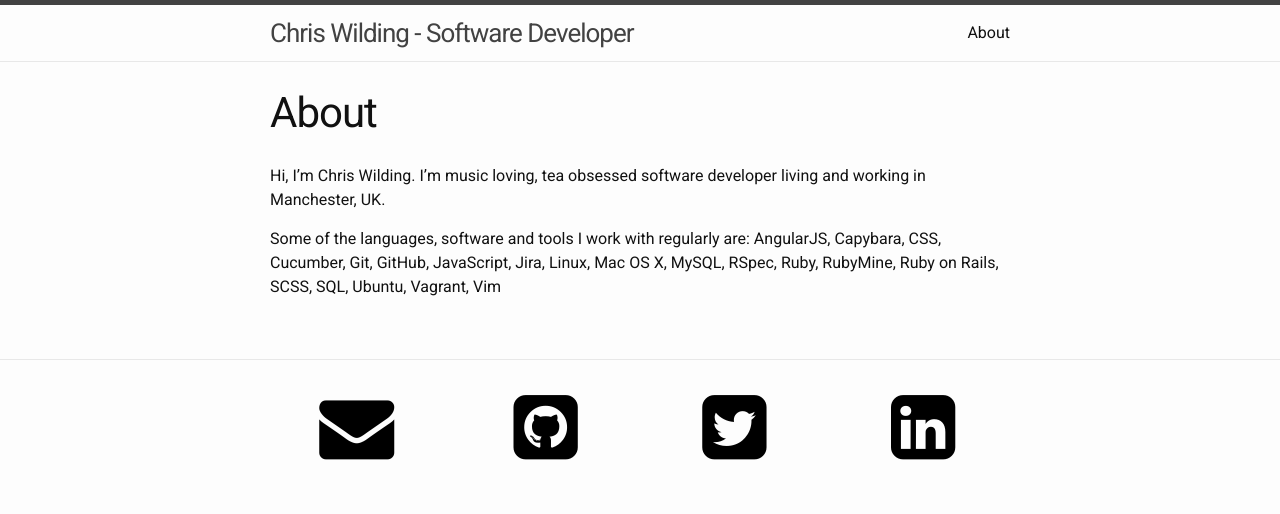
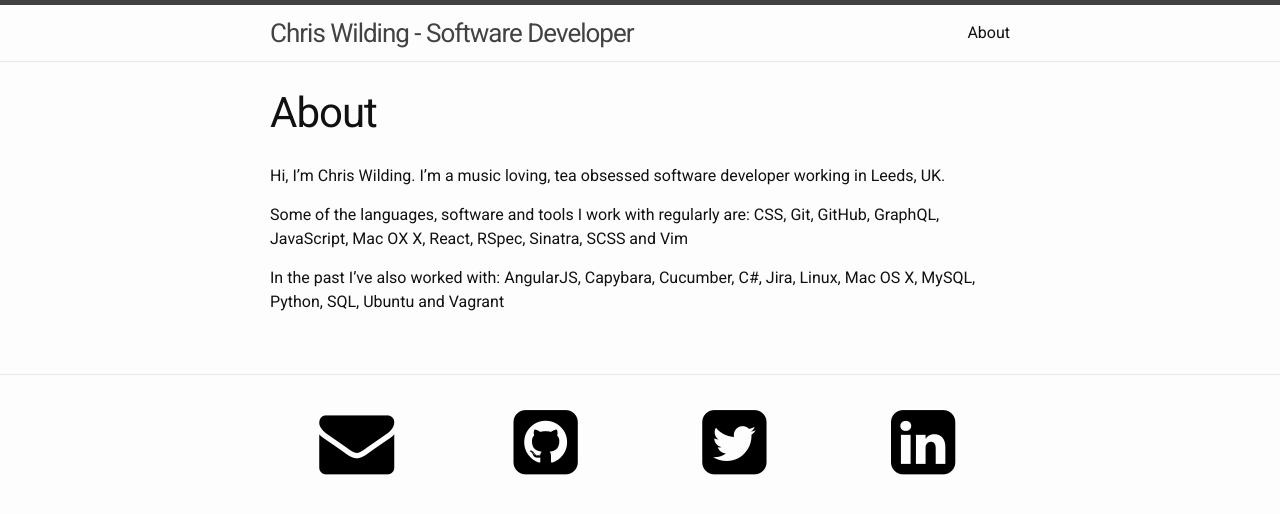
Before and after one commit to ChrisWilding/ChrisWilding.github.io, a Jekyll site: the page built from about.md, in a window 1280 px wide. Shown: the top 514 px of the page. Built offline with Jekyll 4.4.1, drawn with Linux system fonts in a browser that asks for light colours; nearby versions of some CDN libraries.

Commit message:
Update about page

```diff
--- a/about.md
+++ b/about.md
@@ -4,10 +4,11 @@ title: About
 permalink: /about/
 ---
 
-Hi, I'm Chris Wilding. I'm music loving, tea obsessed software developer living
-and working in Manchester, UK.
+Hi, I'm Chris Wilding. I'm a music loving, tea obsessed software developer
+working in Leeds, UK.
 
-Some of the languages, software and tools I work with regularly are:
-AngularJS, Capybara, CSS, Cucumber, Git, GitHub, JavaScript, Jira, Linux, Mac
-OS X, MySQL, RSpec, Ruby, RubyMine, Ruby on Rails, SCSS, SQL, Ubuntu, Vagrant,
-Vim
+Some of the languages, software and tools I work with regularly are: CSS, Git,
+GitHub, GraphQL, JavaScript, Mac OX X, React, RSpec, Sinatra, SCSS and Vim
+
+In the past I've also worked with: AngularJS, Capybara, Cucumber, C#, Jira,
+Linux, Mac OS X, MySQL, Python, SQL, Ubuntu and Vagrant
```
